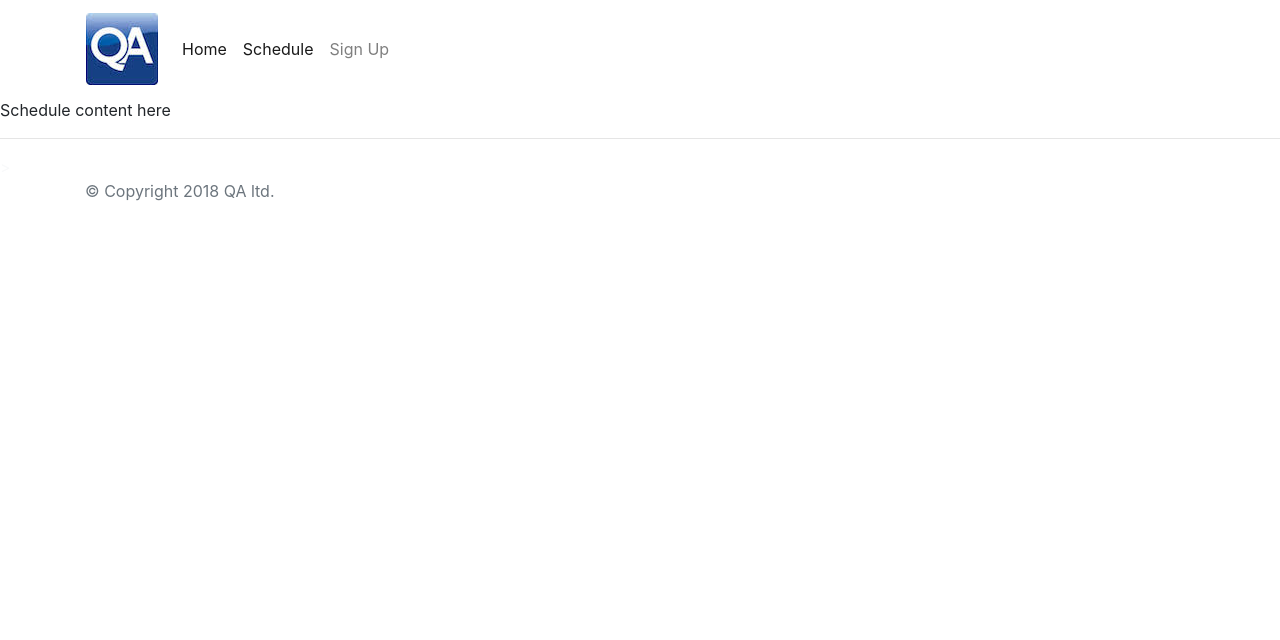
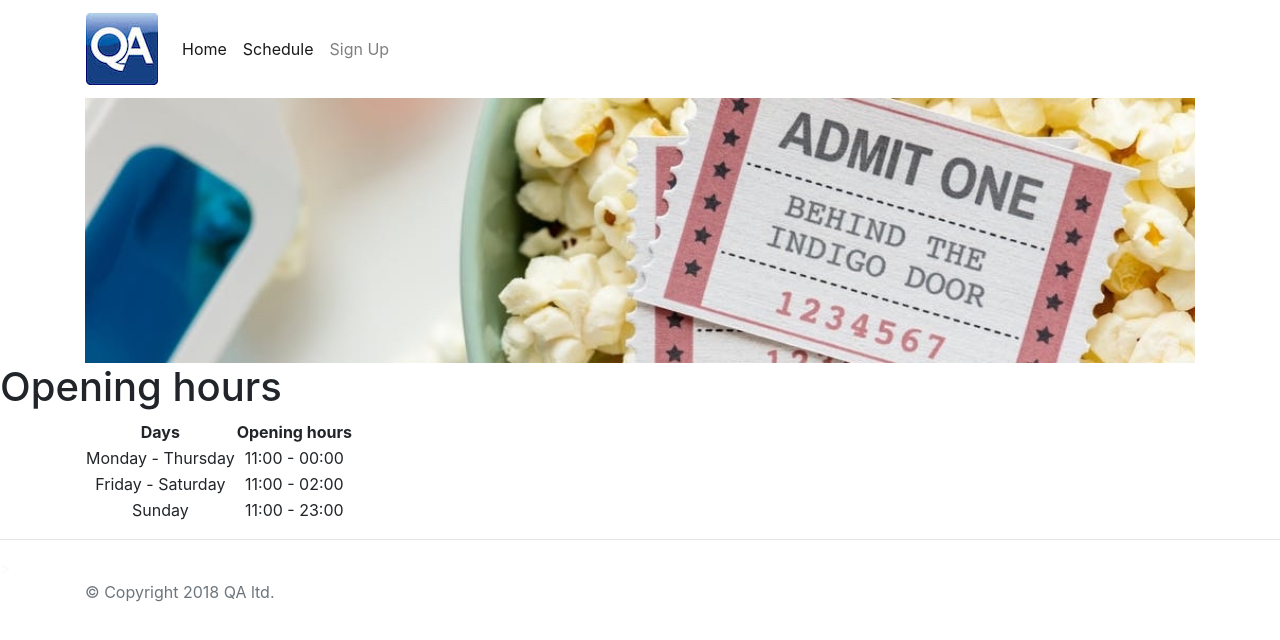
Before and after one commit to desenhar/qacinema, a React (Create React App) app: page /schedule in a window 1280 px wide. Shown: the top 640 px of the page. Built offline with nearby package versions, Linux system fonts and the light colour scheme.

Commit message:
RH:Schedule

```diff
--- a/src/Components/Schedule/Schedule.jsx
+++ b/src/Components/Schedule/Schedule.jsx
@@ -2,7 +2,33 @@ import React from 'react';
 
 const Schedule = () => {
     return (
-        <p>Schedule content here</p>
+        <body>
+            <div className="container">
+                <img width="100%" src={require(
+                    "../../images/popcorn.jpeg")} alt="QA Cinemas" />
+            </div>
+            <h1>Opening hours</h1>
+            <div class="container">
+                <table>
+                    <tr>
+                        <th>Days</th>
+                        <th>Opening hours</th>
+                    </tr>
+                    <tr>
+                        <td>Monday - Thursday</td>
+                        <td>11:00 - 00:00</td>
+                    </tr>
+                    <tr>
+                        <td>Friday - Saturday</td>
+                        <td>11:00 - 02:00</td>
+                    </tr>
+                    <tr>
+                        <td>Sunday</td>
+                        <td>11:00 - 23:00</td>
+                    </tr>
+                </table>
+            </div>
+        </body>
     );
 }
 
```
Also changed, not shown: src/Components/Schedule/OpeningTimes/OpeningTimes.jsx (added), src/Components/Schedule/OpeningTimes/OpeningTimesRow.jsx (added), src/Components/Schedule/OpeningTimes/OpeningTimesTable.jsx (added).
